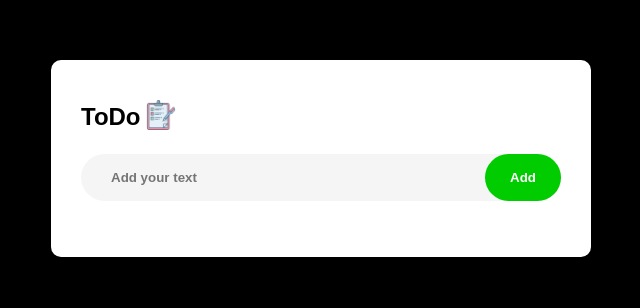
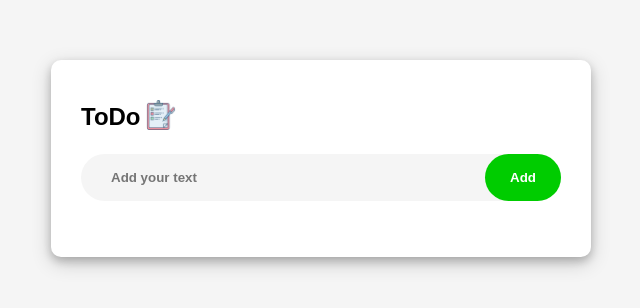
Before and after one commit to karanbhoi2208/To-Do-List, a plain HTML site: page index.html in a window 1280 px wide. Shown: the whole page, without its empty margins (319-959 px from the left). Drawn offline with Linux system fonts and the light colour scheme.

Commit message:
add box-shadow effect

```diff
--- a/style.css
+++ b/style.css
@@ -9,7 +9,8 @@
     width: 100%;
     min-height: 100vh;
     padding: 10px;
-    background-color: black;
+    background-color: whitesmoke;
+
 }
 
 .todo {
@@ -19,6 +20,8 @@
     margin: 50px auto 20px;
     padding: 40px 30px 31px;
     border-radius: 10px;
+    box-shadow: 0 4px 8px 0 rgba(0, 0, 0, 0.2), 0 6px 20px 0 rgba(0, 0, 0, 0.19);
+
 }
 
 .todo h2 {
```
